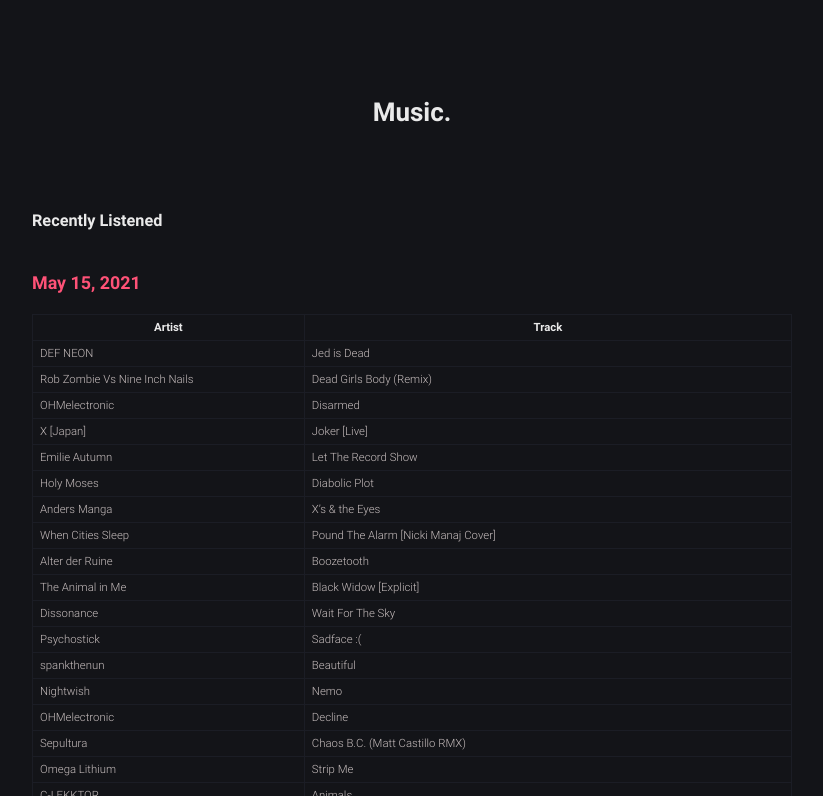
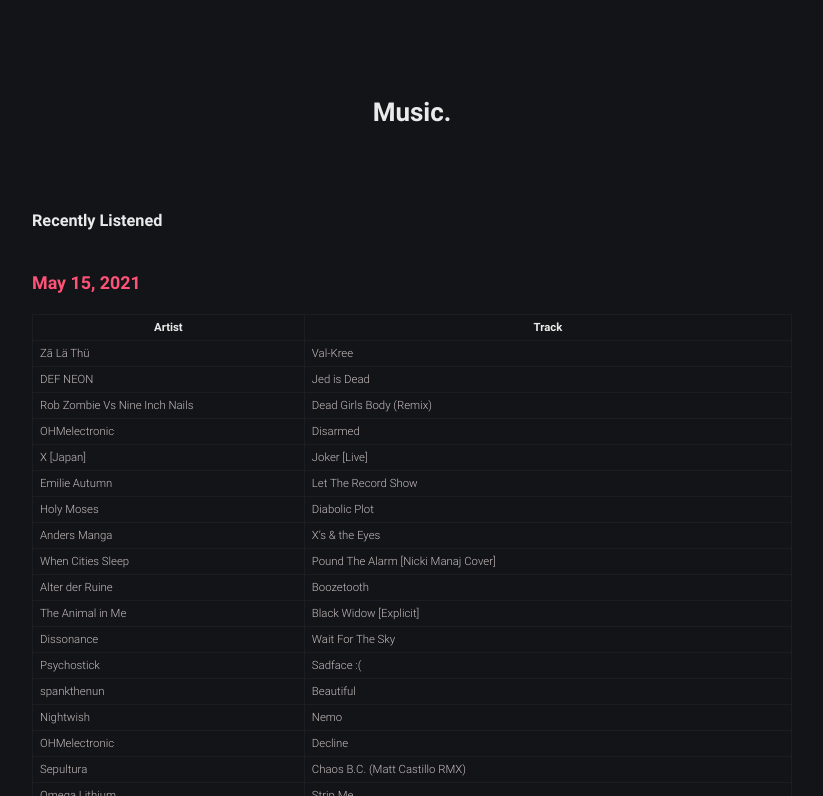
Before and after one commit to robert-marshall/xyz, a Jekyll site: the page built from music.md, in a window 1280 px wide and 900 px high, cut to the strip 104-900 px from the top of the window. Shown: the whole strip, without its empty margins (228-1051 px from the left). Built offline with Jekyll 4.4.1, drawn with Linux system fonts in a browser that asks for light colours.

```diff
--- a/music.md
+++ b/music.md
@@ -11,6 +11,7 @@
 
 | Artist | Track |
 |--------|-------|
+Zā Lä Thü | Val-Kree
 DEF NEON | Jed is Dead
 Rob Zombie Vs Nine Inch Nails | Dead Girls Body (Remix)
 OHMelectronic | Disarmed
```
